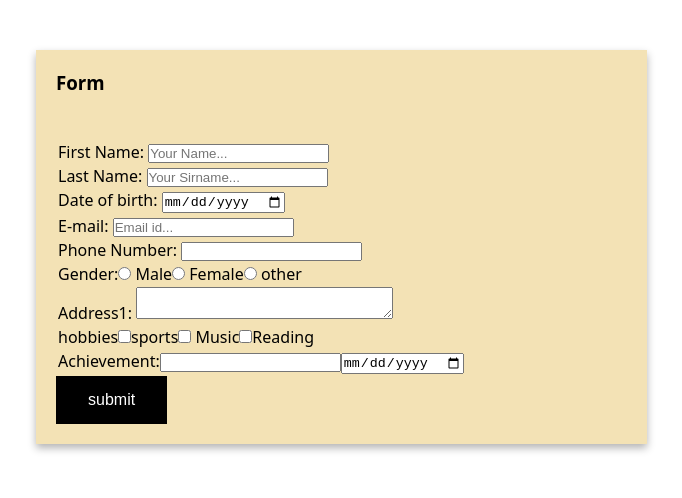
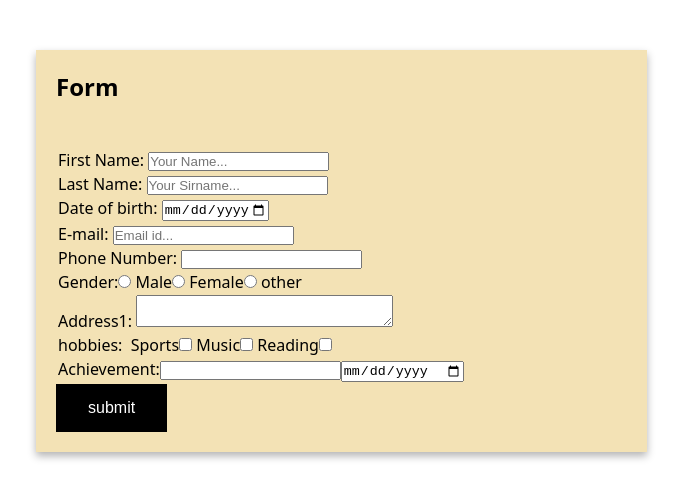
Before and after one commit to Sanisinh2710/React-first, a React (Create React App) app: page /User-form in a window 1280 px wide. Shown: the top 498 px of the page, without its empty margins (43-725 px from the left). Built offline with nearby package versions, Linux system fonts and the light colour scheme.

Commit message:
add form

```diff
--- a/src/routes/User-form.js
+++ b/src/routes/User-form.js
@@ -1,36 +1,56 @@
-import { computeHeadingLevel } from "@testing-library/react"
 import { useState, useEffect } from "react"
 
 const Userfrom = () => {
 
-    const values = { fname: "", lname: "", dob: "", email: "", contact: "", gender: "", addr: "", hobbies: "", achievement: "", achivdate: "" }
+    const values = { fname: "", lname: "", dob: "", email: "", contact: "", gender: "", addr: "",hobbies:[], achievement: "", achivdate: "" }
     const [foValues, setfoValues] = useState(values)
     const [foerror, setfoerror] = useState({})
     const [isSubmit, setisSubmit] = useState(false)
+    const [selectedValues, setSelectedValues] = useState([]);
+
 
     const getvalues = (e) => {
         const { name, value } = e.target;
+        console.log(name ,value)
+
+
         setfoValues({ ...foValues, [name]: value })
         console.log(foValues);
+    }
 
+    const getcheckbox = (e) => {
+        const {value} = e.target;
+
+        const checked = e.target.checked;
+
+        if(checked){
+
+            setSelectedValues([...selectedValues, value])
         }
+    }
+
 
     const submit = (e) => {
         e.preventDefault();
         setfoerror(validation(foValues))
         setisSubmit(true)
+
     }
 
     useEffect(() => {
-        console.log(foerror)
+        setfoValues({ ...foValues, hobbies: selectedValues })
+        //eslint-disable-next-line
+    },[selectedValues])
+
+    useEffect(() => {
         if (Object.keys(foerror).length === 0 && isSubmit) {
             console.log(foValues)
         }
+        //eslint-disable-next-line
     }, [foerror])
 
     const validation = (values) => {
         const errors = {};
-        const regex = /^[\w-\.]+@([\w-]+\.)+[\w-]{2,4}$/g;
         if (!values.fname) {
             errors.fname = "Please enter First name";
         }
@@ -42,8 +62,11 @@ const Userfrom = () => {
         }
         if (!values.email) {
             errors.email = "Please enter valid email";
-        }else if(!regex.test(values.email)){
-            errors.email = "This email is not valid";
+        }
+
+
+        if (values.hobbies.length === 0) {
+            errors.hobbies = "Please select  atleast one hobby";
         }
 
         if (!values.contact) {
@@ -68,10 +91,12 @@ const Userfrom = () => {
     return (<>
         <div className="body">
             <div className="card">
-                <h3>Form</h3>
+                <h2>Form</h2>
                 <br /><br />
                 <form onSubmit={submit}>
                     <table>
+                        <tbody>
+
                             <tr>
                                 <td>First Name: <input type="text" name="fname" placeholder="Your Name..." value={foValues.fname} onChange={getvalues} /></td>
                                 <td><p>{foerror.fname}</p></td>
@@ -81,7 +106,7 @@ const Userfrom = () => {
                                 <td><p>{foerror.lname}</p></td>
                             </tr>
                             <tr>
-                            <td>Date of birth: <input type="date" name="dob" min="1980-01-01" mix="2020-01-01" value={foValues.dob} onChange={getvalues} /> </td>
+                                <td>Date of birth: <input type="date" name="dob" min={'1980-01-01'} max={'2020-01-01'} value={foValues.dob} onChange={getvalues} /> </td>
                                 <td><p>{foerror.dob}</p></td>
 
                             </tr>
@@ -91,15 +116,16 @@ const Userfrom = () => {
 
                             </tr>
                             <tr>
-                            <td>Phone Number: <input type="text" name="contact" maxlength="10" value={foValues.contact} onChange={getvalues} /></td>
+                                <td>Phone Number: <input type="text" name="contact" maxLength={10} value={foValues.contact} onChange={getvalues} /></td>
                                 <td><p>{foerror.contact}</p></td>
 
                             </tr>
                             <tr>
                                 <td>Gender:
-                                <input type="radio" name="gender" value="male" onChange={getvalues}/> Male
-                                <input type="radio" name="gender" value="female" onChange={getvalues}/> Female
+                                    <input type="radio" name="gender" value="male" onChange={getvalues} /> Male
+                                    <input type="radio" name="gender" value="female" onChange={getvalues} /> Female
                                     <input type="radio" name="gender" value="other" onChange={getvalues} /> other
+
                                 </td>
 
                             </tr>
@@ -110,11 +136,12 @@ const Userfrom = () => {
                             </tr>
                             <tr>
                                 <td>
-                                <label>hobbies</label>
-                                <input type="checkbox" name="hobbies" value="sports" onChange={getvalues} />sports
-                                <input type="checkbox" name="hobbies" value="Music" onChange={getvalues}/> Music
-                                <input type="checkbox" name="hobbies" value="Reading" onChange={getvalues}/>Reading
+                                    <label>hobbies: </label> &nbsp;
+                                    <label>Sports</label><input type="checkbox" name="hobbies" value={'Sports'} onClick={getcheckbox} />&nbsp;
+                                    <label>Music</label><input type="checkbox" name="hobbies" value={'Music'} onClick={getcheckbox} />&nbsp;
+                                    <label>Reading</label><input type="checkbox" name="hobbies" value={'Reading'} onClick={getcheckbox} />
                                 </td>
+                                <td><p>{foerror.hobbies}</p></td>
                             </tr>
                             <tr>
                                 <td>
@@ -122,10 +149,13 @@ const Userfrom = () => {
                                     <input type="text" name="achievement" value={foValues.achievement} onChange={getvalues} />
                                     <input type="date" name="achivdate" value={foValues.achivdate} onChange={getvalues} />
                                 </td>
+                                <td>
                                     <p>{foerror.achievement}</p>
                                     <p>{foerror.achivdate}</p>
+                                </td>
 
                             </tr>
+                        </tbody>
                     </table>
 
                     <input type="submit" value="submit" />
```
Lines whose indentation alone changed are shown as unchanged.
